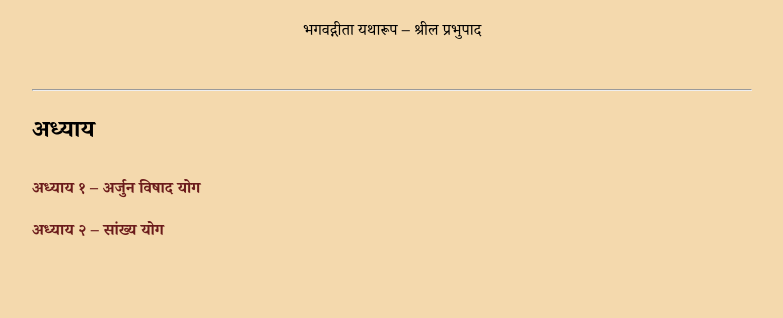
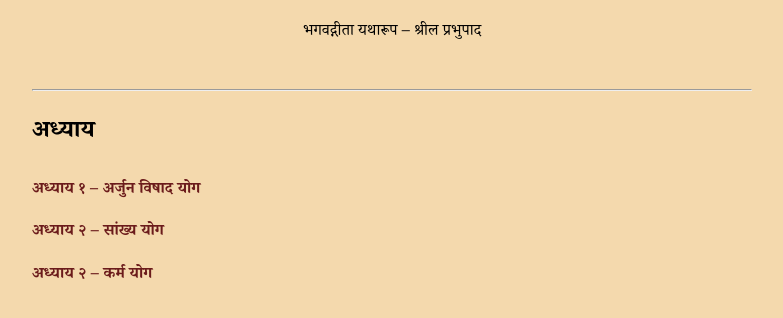
Before and after one commit to Neo-sunny/Bhagwad-Gita-As-It-is-Hindi, a plain HTML site: page index.html in a window 1280 px wide. Shown: the part 144-462 px from the top of the page, without its empty margins (248-1031 px from the left). Drawn offline with Linux system fonts and the light colour scheme.

Commit message:
Add link to chapter 3 in index.html

```diff
--- a/index.html
+++ b/index.html
@@ -27,6 +27,7 @@
       अध्याय २ – सांख्य योग
     </a>
   </li>
+  <li><a href="chapters/chapter-03.html">अध्याय २ – कर्म योग</a></li>
   <!-- Future chapters -->
   <!--
   <li><a href="chapters/chapter-02.html">अध्याय २ – सांख्य योग</a></li>
```
